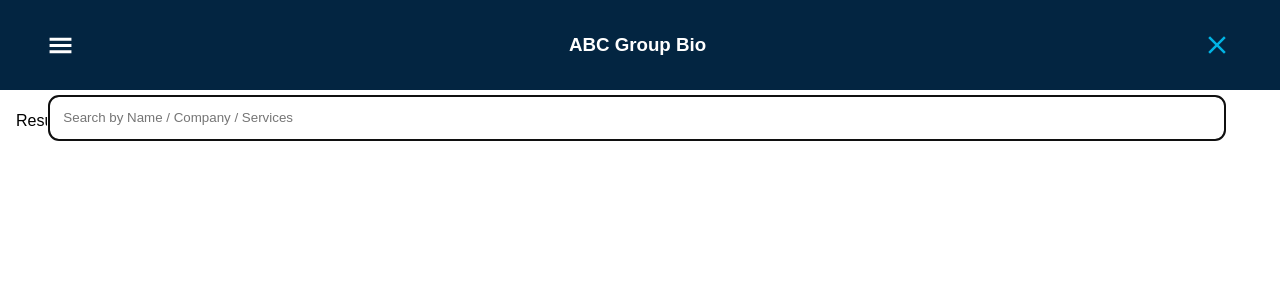
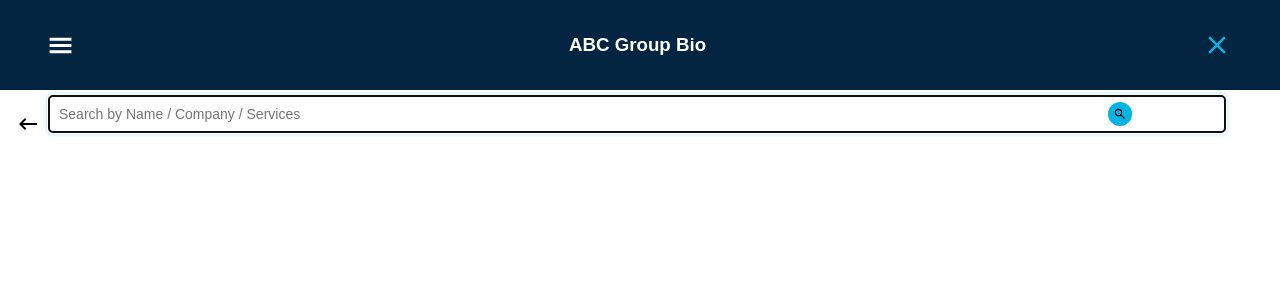
Before and after one commit to Anthoniselvi/group-bio, a Next.js app: page /filteredprofile in a window 1280 px wide. Both pictures are taken after a click on the icon 1217 px from the left and 45 px from the top of the page. Shown: the top 300 px of the page. Built offline with nearby package versions, Linux system fonts and the light colour scheme.

Commit message:
search bar updated

```diff
--- a/components/TopBar/Navbar.js
+++ b/components/TopBar/Navbar.js
@@ -1,15 +1,16 @@
+import React, { useState } from "react";
 import styles from "@/styles/Navbar.module.css";
 import { ImCross } from "react-icons/im";
 import { GiHamburgerMenu } from "react-icons/gi";
 import SearchIcon from "@mui/icons-material/Search";
 import CloseIcon from "@mui/icons-material/Close";
-import { useState } from "react";
 import data from "../data";
 import { useRouter } from "next/router";
+
 const Navbar = ({ opened, setOpened }) => {
   const [searchVisible, setSearchVisible] = useState(false);
   const [searchQuery, setSearchQuery] = useState("");
-  const [searchResult, setSearchResult] = useState("");
+  const [searchResult, setSearchResult] = useState([]);
   const router = useRouter();
 
   const handleMenuClicked = () => {
@@ -20,12 +21,7 @@ const Navbar = ({ opened, setOpened }) => {
     setSearchVisible(!searchVisible);
   };
 
-  const handleSearchInputChange = (e) => {
-    setSearchQuery(e.target.value);
-  };
-
-  const handleSearchEnter = (e) => {
-    if (e.key === "Enter") {
+  const performSearch = () => {
     const filteredData = data.filter(
       (item) =>
         item.name.toLowerCase().includes(searchQuery.toLowerCase()) ||
@@ -42,7 +38,20 @@ const Navbar = ({ opened, setOpened }) => {
         searchQuery: searchQuery,
       },
     });
+  };
+
+  const handleSearchInputChange = (e) => {
+    setSearchQuery(e.target.value);
+  };
+
+  const handleSearchEnter = (e) => {
+    if (e.key === "Enter") {
+      performSearch();
     }
+  };
+
+  const handleSearchClick = () => {
+    performSearch();
   };
 
   return (
@@ -61,12 +70,17 @@ const Navbar = ({ opened, setOpened }) => {
             <input
               type="text"
               placeholder="Search by Name / Company / Services"
-              className={styles.searchInput}
+              className={`${styles.searchInput} ${styles.searchInputFocused}`}
               value={searchQuery}
               onChange={handleSearchInputChange}
               onKeyPress={handleSearchEnter}
               autoFocus // Set autofocus here
-              ref={(input) => input && input.focus()} // Programmatically set focus
+              ref={(input) => input && input.focus()}
+            />
+            <SearchIcon
+              style={{ color: "black" }}
+              className={styles.search}
+              onClick={handleSearchClick} // Call the search function when the icon is clicked
             />
           </div>
           <CloseIcon
--- a/pages/filteredprofile.js
+++ b/pages/filteredprofile.js
@@ -6,14 +6,18 @@ import CardContent from "@mui/material/CardContent";
 import CardMedia from "@mui/material/CardMedia";
 import IconButton from "@mui/material/IconButton";
 import Typography from "@mui/material/Typography";
-
+import KeyboardBackspaceIcon from "@mui/icons-material/KeyboardBackspace";
 import { useRouter } from "next/router";
 
 export default function FilteredProfile() {
   const router = useRouter();
   const { searchResult, searchQuery } = router.query;
-  // console.log("searchResult :" + JSON.stringify(searchResult));
-  // const filteredData = JSON.parse(searchResult);
+
+  const navigateToHome = () => {
+    router.push({
+      pathname: "/",
+    });
+  };
 
   let filteredData = []; // Initialize with an empty array
 
@@ -43,7 +47,11 @@ export default function FilteredProfile() {
     >
       {filteredData ? (
         <>
-          <div>
+          <div style={{ display: "flex", gap: "10px", alignItems: "center" }}>
+            <KeyboardBackspaceIcon
+              style={{ cursor: "pointer" }}
+              onClick={navigateToHome}
+            />
             Results for <strong>"{searchQuery}"</strong>
           </div>
 
@@ -135,7 +143,7 @@ export default function FilteredProfile() {
           ))}
         </>
       ) : (
-        <p>No Results found</p>
+        <p style={{ color: "black" }}>No Results found</p>
       )}
     </div>
   );
--- a/styles/Navbar.module.css
+++ b/styles/Navbar.module.css
@@ -15,12 +15,30 @@
     position: absolute;
     width: 92%;
 top:95px;
+display: flex;
+justify-content: space-between;
+align-items: center;
   }
   .searchInput{
-    width: 100%;
-    padding: 1em;
-    border: 2px solid #121212;
-    border-radius: 10px;
+    padding: 10px;
+  border: 1px solid #01b4e4;
+  border-radius: 4px;
+  font-size: 14px;
+  width: 100%;
+  transition: #01b4e4 0.3s ease-in-out;
+  position: relative;
+  }
+  .searchInputFocused {
+    border-color: #01b4e4; /* Highlight border color when focused */
+    box-shadow: 0 0 5px rgba(1, 180, 228, 0.5); /* Add a subtle shadow */
+  }
+  .search{
+    position: absolute;
+    margin-left: 90%;
+    cursor: pointer;
+    background-color:#01b4e4;
+    padding: 5px;
+    border-radius: 50%;
   }
   .item {
     flex: 1;
```
Also changed, not shown: pages/singleprofile.js (+10 -1 lines). Lines whose indentation alone changed are shown as unchanged.
